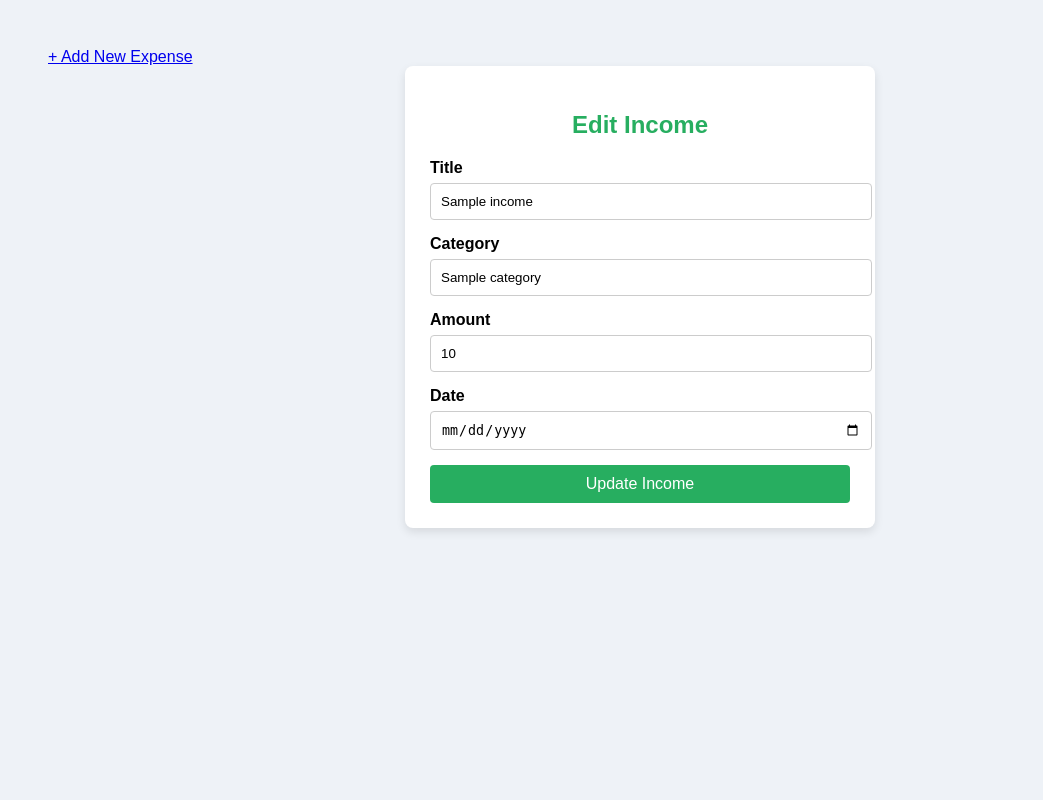
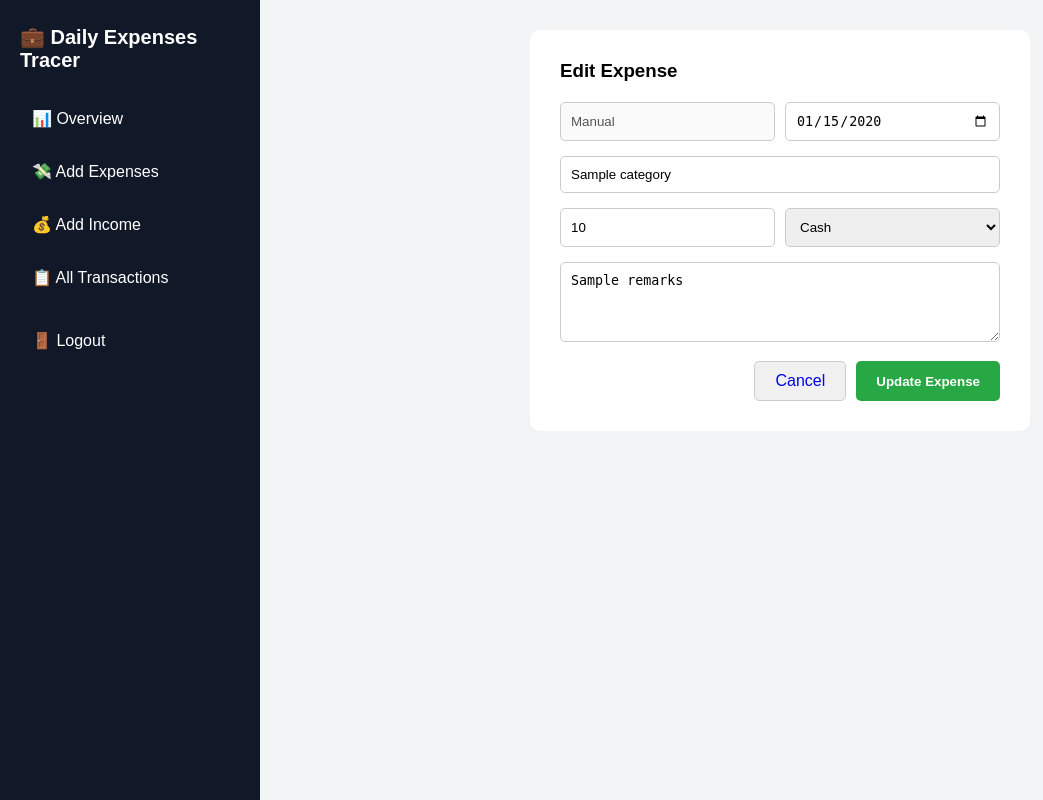
Before and after one commit to sachitaupreti1/Daily_expenses_tracer, a Django app: template accounts/templates/accounts/edit_expense.html in a window 1280 px wide. Shown: the whole page, without its empty margins (0-1043 px from the left). Run offline with Django 3.2, Linux system fonts and the light colour scheme; the template is opened without the code that fills it: most values are stand-ins (such as "Sample title", 1, 10 or a date in 2020).

Commit message:
Refactor edit expense template and view for improved structure and functionality

```diff
--- a/accounts/templates/accounts/edit_expense.html
+++ b/accounts/templates/accounts/edit_expense.html
@@ -1,88 +1,58 @@
-<!DOCTYPE html>
-<html lang="en">
-<head>
-    <meta charset="UTF-8">
-    <title>Edit Income</title>
+{% extends 'accounts/base.html' %}
 
-    <style>
-        body {
-            font-family: Arial, sans-serif;
-            background: #eef2f7;
-            padding: 40px;
-        }
+{% block title %}Edit Expense{% endblock %}
 
-        .form-box {
-            width: 420px;
-            margin: auto;
-            background: #fff;
-            padding: 25px;
-            border-radius: 8px;
-            box-shadow: 0 4px 10px rgba(0,0,0,0.1);
-        }
+{% block content %}
 
-        h2 {
-            text-align: center;
-            margin-bottom: 20px;
-            color: #27ae60; /* green for income */
-        }
-
-        label {
-            font-weight: bold;
-        }
-
-        input {
-            width: 100%;
-            padding: 10px;
-            margin-top: 6px;
-            margin-bottom: 15px;
-            border: 1px solid #ccc;
-            border-radius: 4px;
-        }
-
-        button {
-            width: 100%;
-            padding: 10px;
-            background: #27ae60;
-            color: #fff;
-            border: none;
-            border-radius: 4px;
-            font-size: 16px;
-            cursor: pointer;
-        }
-
-        button:hover {
-            background: #1e8449;
-        }
-    </style>
-
-    <a href="{% url 'add_expense' %}" class="add-expense-btn">
-    + Add New Expense
-</a>
-</head>
-
-<body>
-
-<div class="form-box">
-    <h2>Edit Income</h2>
+<div style="max-width:500px; margin:auto; background:white; padding:30px; border-radius:10px;">
+    <h3 style="margin-bottom:20px;">Edit Expense</h3>
 
     <form method="POST">
         {% csrf_token %}
 
-        <label>Title</label>
-        <input type="text" name="title" value="{{ income.title }}" required>
+        <div style="display:flex; gap:10px; margin-bottom:15px;">
+            <input type="text" value="Manual" disabled
+                   style="flex:1; padding:10px; border:1px solid #ccc; border-radius:5px;">
 
-        <label>Category</label>
-        <input type="text" name="category" value="{{ income.category }}" required>
+            <input type="date" name="date"
+                   value="{{ expense.date|date:'Y-m-d' }}"
+                   style="flex:1; padding:10px; border:1px solid #ccc; border-radius:5px;">
+        </div>
 
-        <label>Amount</label>
-        <input type="number" name="amount" value="{{ income.amount }}" required>
+        <input type="text" name="category"
+               value="{{ expense.category }}"
+               placeholder="Expense Category"
+               style="width:100%; padding:10px; border:1px solid #ccc; border-radius:5px; margin-bottom:15px;">
 
-        <label>Date</label>
-        <input type="date" name="date" value="{{ income.date }}" required>
+        <div style="display:flex; gap:10px; margin-bottom:15px;">
+            <input type="number" name="amount"
+                   value="{{ expense.amount }}"
+                   placeholder="Total Amount"
+                   style="flex:1; padding:10px; border:1px solid #ccc; border-radius:5px;">
 
-        <button type="submit">Update Income</button>
+            <select name="payment_mode"
+                    style="flex:1; padding:10px; border:1px solid #ccc; border-radius:5px;">
+                <option value="Cash" {% if expense.payment_mode == "Cash" %}selected{% endif %}>Cash</option>
+                <option value="Online" {% if expense.payment_mode == "Online" %}selected{% endif %}>Online</option>
+                <option value="Card" {% if expense.payment_mode == "Card" %}selected{% endif %}>Card</option>
+            </select>
+        </div>
+
+        <textarea name="remarks"
+                  placeholder="Remarks"
+                  style="width:100%; padding:10px; border:1px solid #ccc; border-radius:5px; min-height:80px; margin-bottom:15px;">{{ expense.remarks }}</textarea>
+
+        <div style="display:flex; gap:10px; justify-content:flex-end;">
+            <a href="{% url 'expenses' %}"
+               style="padding:10px 20px; border:1px solid #ccc; border-radius:5px; background:#f0f0f0; text-decoration:none;">
+                Cancel
+            </a>
+            <button type="submit"
+                    style="padding:10px 20px; border:none; border-radius:5px; background:#28a745; color:white; font-weight:bold;">
+                Update Expense
+            </button>
+        </div>
     </form>
 </div>
 
-</body>
-</html>
+{% endblock %}
```
Also changed, not shown: accounts/views.py (+6 -1 lines).
